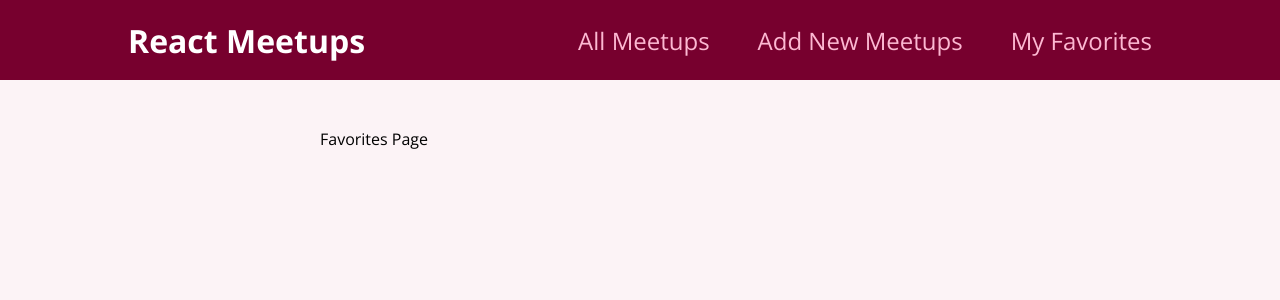
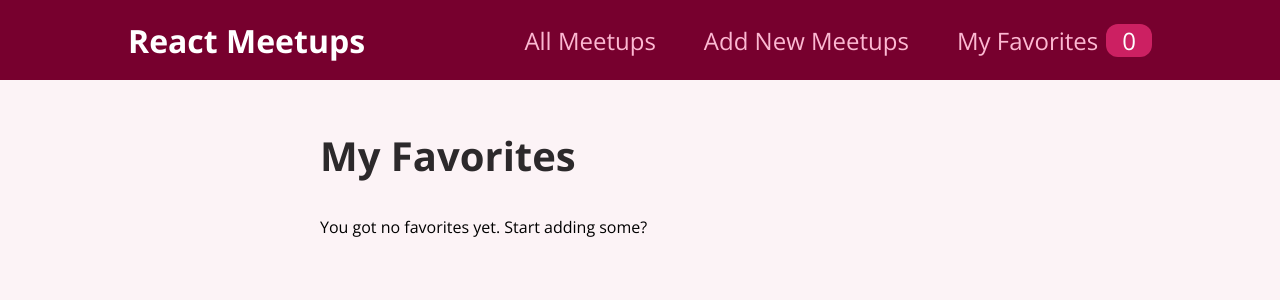
Before and after one commit to mbali-18/react-course, a React (Create React App) app: page /favorites in a window 1280 px wide. Shown: the top 300 px of the page. Built offline with nearby package versions, Linux system fonts and the light colour scheme.

Commit message:
more context useage

```diff
--- a/src/Components/layout/MainNavigation.js
+++ b/src/Components/layout/MainNavigation.js
@@ -1,7 +1,11 @@
+import { useContext } from "react";
 import { Link } from "react-router-dom";
+
 import classes from "./MainNavigation.module.css";
+import FavoritesContext from "../../store/favorites-context";
 
 function MainNavigation() {
+  const favoritesCtx = useContext(FavoritesContext);
   return (
     <header className={classes.header}>
       <div className={classes.logo}>React Meetups</div>
@@ -14,7 +18,12 @@
             <Link to="/new-meetup">Add New Meetups</Link>
           </li>
           <li>
-            <Link to="/favorites">My Favorites</Link>
+            <Link to="/favorites">
+              My Favorites
+              <span className={classes.badge}>
+                {favoritesCtx.totalFavorites}
+              </span>
+            </Link>
           </li>
         </ul>
       </nav>
--- a/src/Components/meetups/MeetupItem.js
+++ b/src/Components/meetups/MeetupItem.js
@@ -5,17 +5,16 @@
 import FavoritesContext from "../../store/favorites-context";
 
 function MeetupItem(props) {
-  const FavoritesCtx = useContext(FavoritesContext);
+  const favoritesCtx = useContext(FavoritesContext);
 
-  const itemIsFavorite = FavoritesCtx.itemFavorite(props.id);
-
+  const itemIsFavorite = favoritesCtx.itemIsFavorite(props.id);
   function toggleFavoritesStatusHandler() {
     if (itemIsFavorite) {
-      FavoritesCtx.removeFavorite(props.id);
+      favoritesCtx.removeFavorite(props.id);
     } else {
-      FavoritesCtx.addFavorite({
+      favoritesCtx.addFavorite({
         id: props.id,
-        title: props.id.title,
+        title: props.title,
         description: props.description,
         image: props.image,
         address: props.address,
--- a/src/pages/Favorites.js
+++ b/src/pages/Favorites.js
@@ -1,5 +1,25 @@
+import { useContext } from "react";
+
+import FavoritesContext from "../store/favorites-context";
+import MeetupList from "../Components/meetups/MeetupList";
+
 function FavoritesPage() {
-  return <div>Favorites Page</div>;
+  const favoritesCtx = useContext(FavoritesContext);
+
+  let content;
+
+  if (favoritesCtx.totalFavorites === 0) {
+    content = <p>You got no favorites yet. Start adding some?</p>;
+  } else {
+    content = <MeetupList meetups={favoritesCtx.favorites} />;
+  }
+
+  return (
+    <section>
+      <h1>My Favorites</h1>
+      {content}
+    </section>
+  );
 }
 
 export default FavoritesPage;
--- a/src/store/favorites-context.js
+++ b/src/store/favorites-context.js
@@ -1,17 +1,17 @@
 import { createContext, useState } from "react";
 
 const FavoritesContext = createContext({
-  Favorites: [],
+  favorites: [],
   totalFavorites: 0,
   addFavorite: (favoriteMeetup) => {},
   removeFavorite: (meetupId) => {},
-  itemFavorite: (meetupId) => {},
+  itemIsFavorite: (meetupId) => {},
 });
 
 export function FavoritesContextProvider(props) {
   const [userFavorites, setUserFavorites] = useState([]);
 
-  function addFavoriteHanddler(favoriteMeetup) {
+  function addFavoriteHandler(favoriteMeetup) {
     setUserFavorites((prevUserFavorites) => {
       return prevUserFavorites.concat(favoriteMeetup);
     });
@@ -23,16 +23,16 @@
     });
   }
 
-  function itemFavoriteHandler(meetupId) {
+  function itemIsFavoriteHandler(meetupId) {
     return userFavorites.some((meetup) => meetup.id === meetupId);
   }
 
   const context = {
     favorites: userFavorites,
     totalFavorites: userFavorites.length,
-    addFavorite: addFavoriteHanddler,
+    addFavorite: addFavoriteHandler,
     removeFavorite: removeFavoriteHandler,
-    itemFavorite: itemFavoriteHandler,
+    itemIsFavorite: itemIsFavoriteHandler,
   };
 
   return (
```
